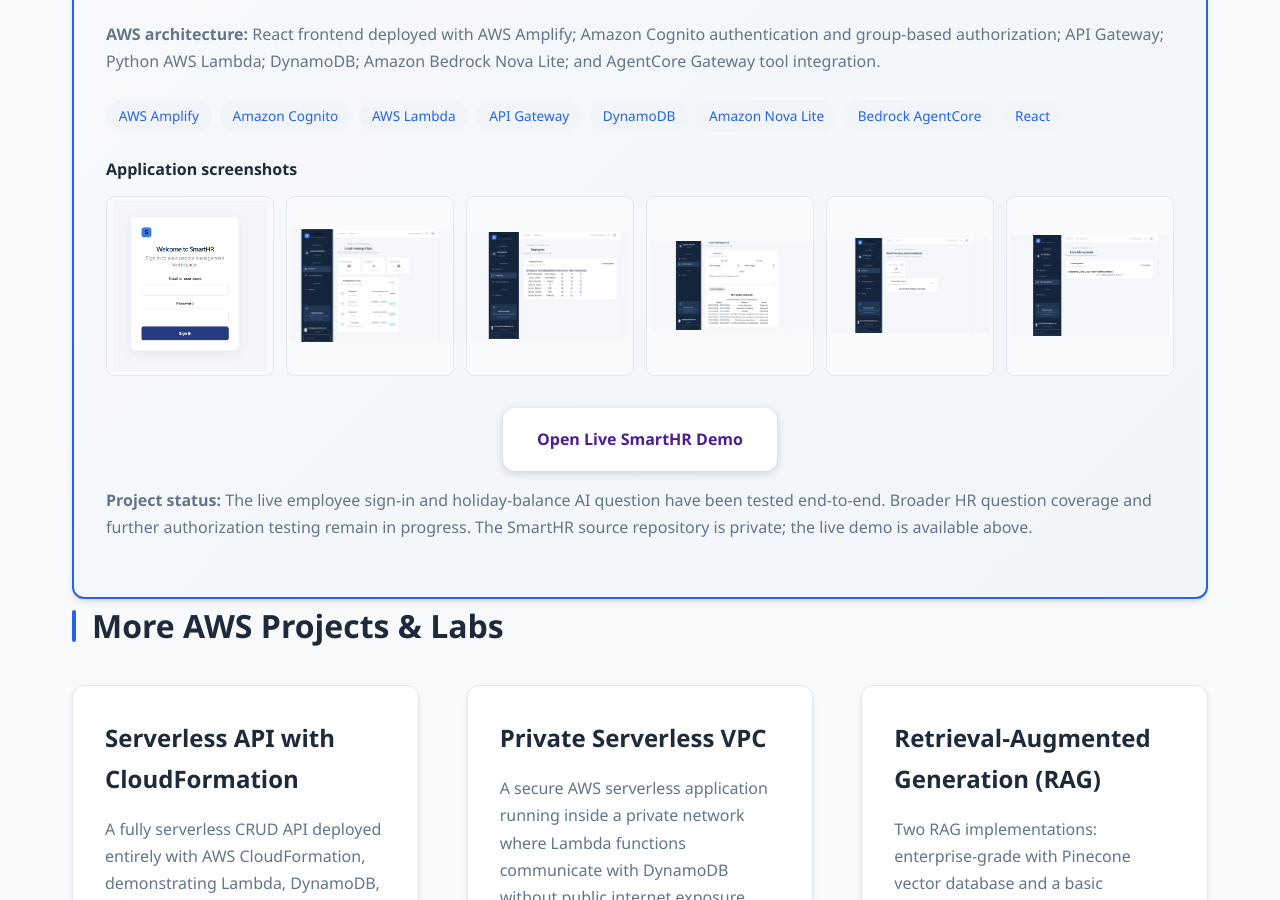
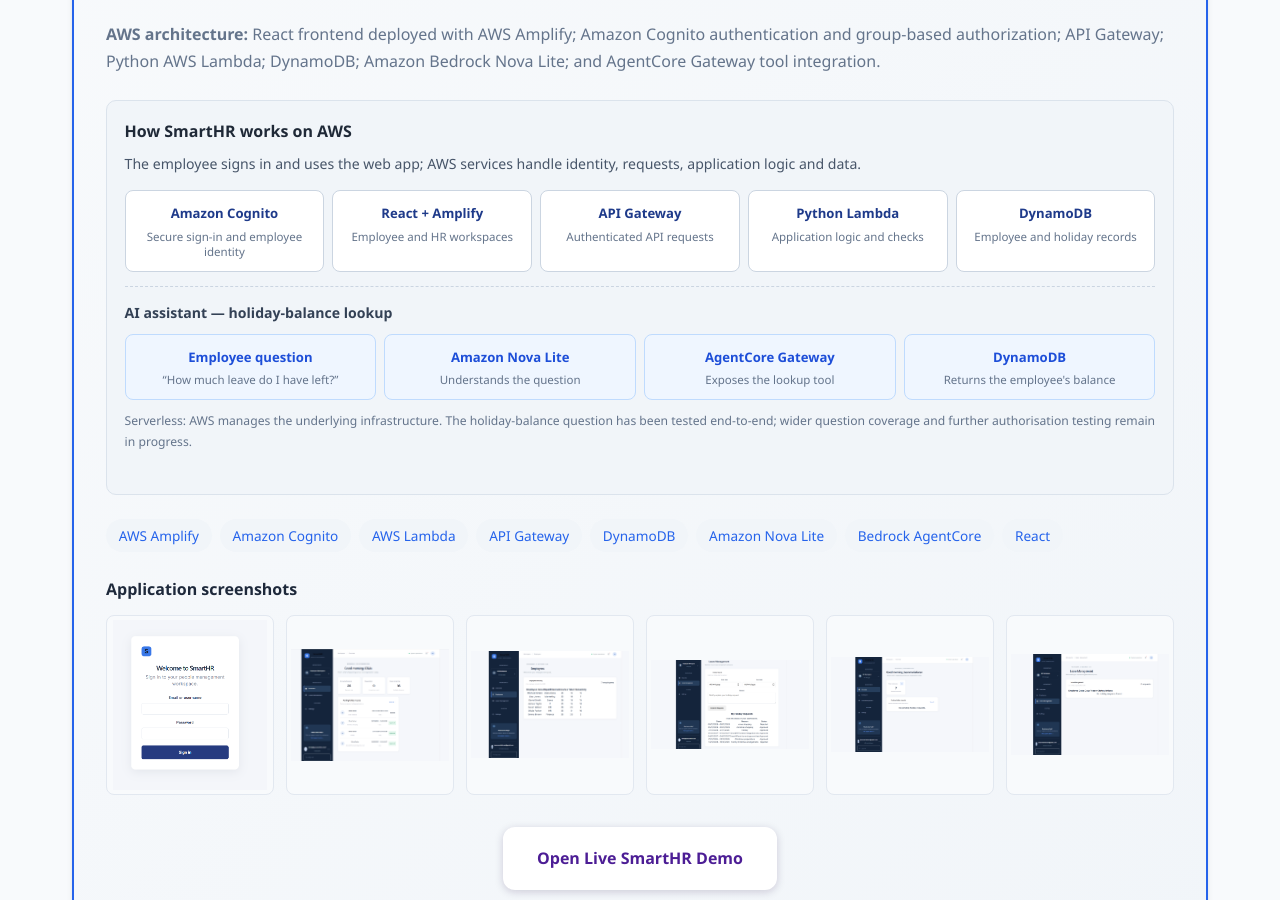
Before and after one commit to Jazblue/mywebsite, a plain HTML site: page index.html in a window 1280 px wide. Shown: the part 10865-11765 px from the top of the page. Drawn offline with Linux system fonts and the light colour scheme.

Commit message:
Show SmartHR AWS architecture diagram on homepage card

```diff
--- a/index.html
+++ b/index.html
@@ -313,7 +313,26 @@
     .fa-github { color: #24292e; }
     .fa-linkedin { color: #0a66c2; }
     .fa-instagram { color: #e1306c; }
-    footer .fa-file-alt { color: var(--primary); }</style>
+    footer .fa-file-alt { color: var(--primary); }
+    .smarthr-home-diagram { margin: 1.25rem 0 1.5rem; padding: 1.1rem; background: #f1f5f9; border: 1px solid #dbe3ec; border-radius: 10px; }
+    .smarthr-home-diagram h4 { margin: 0 0 .4rem; color: #1f2937; }
+    .smarthr-home-diagram .diagram-intro { margin: 0 0 .9rem; font-size: .88rem; color: #475569; }
+    .smarthr-home-flow { display: grid; grid-template-columns: repeat(5, minmax(0, 1fr)); gap: .5rem; align-items: stretch; }
+    .smarthr-home-node { min-width: 0; padding: .7rem .4rem; text-align: center; background: #fff; border: 1px solid #cbd5e1; border-radius: 8px; }
+    .smarthr-home-node strong { display: block; color: #1e3a8a; font-size: .82rem; }
+    .smarthr-home-node span { display: block; margin-top: .25rem; color: #64748b; font-size: .72rem; line-height: 1.35; }
+    .smarthr-home-ai { margin-top: .9rem; padding-top: .85rem; border-top: 1px dashed #cbd5e1; }
+    .smarthr-home-ai > strong { display: block; margin-bottom: .55rem; color: #334155; font-size: .88rem; }
+    .smarthr-home-ai-flow { display: grid; grid-template-columns: repeat(4, minmax(0, 1fr)); gap: .5rem; }
+    .smarthr-home-ai-flow .smarthr-home-node { background: #eff6ff; border-color: #bfdbfe; }
+    .smarthr-home-ai-flow .smarthr-home-node strong { color: #1d4ed8; }
+    .smarthr-home-note { margin: .7rem 0 0; color: #64748b; font-size: .76rem; }
+    @media (max-width: 760px) {
+      .smarthr-home-flow { grid-template-columns: 1fr; }
+      .smarthr-home-ai-flow { grid-template-columns: 1fr 1fr; }
+    }
+
+</style>
 <link rel="stylesheet" href="https://cdnjs.cloudflare.com/ajax/libs/font-awesome/6.4.0/css/all.min.css">
 <link rel="stylesheet" href="https://cdnjs.cloudflare.com/ajax/libs/font-awesome/6.4.0/css/all.min.css">
 <meta name="twitter:title" content="AWS Cloud Projects, AI &amp; Automation Portfolio | Jason Harvey">
@@ -644,6 +663,27 @@ AI-powered voice support system using Vapi for AI voice orchestration, Twilio fo
                     <p>Built a role-based HR application with separate employee and HR workspaces. Employees can sign in, submit holiday requests and view their own requests; HR users can manage employee records and review pending requests.</p>
                     <p><strong>AI assistant:</strong> Employees can ask natural-language questions about their holiday allowance. Amazon Nova Lite interprets the question and uses an Amazon Bedrock AgentCore Gateway tool to retrieve the signed-in employee’s holiday balance from DynamoDB. The end-to-end holiday-balance question has been tested successfully with an employee account.</p>
                     <p><strong>AWS architecture:</strong> React frontend deployed with AWS Amplify; Amazon Cognito authentication and group-based authorization; API Gateway; Python AWS Lambda; DynamoDB; Amazon Bedrock Nova Lite; and AgentCore Gateway tool integration.</p>
+                    <div class="smarthr-home-diagram" role="group" aria-label="SmartHR AWS serverless architecture diagram">
+                        <h4>How SmartHR works on AWS</h4>
+                        <p class="diagram-intro">The employee signs in and uses the web app; AWS services handle identity, requests, application logic and data.</p>
+                        <div class="smarthr-home-flow">
+                            <div class="smarthr-home-node"><strong>Amazon Cognito</strong><span>Secure sign-in and employee identity</span></div>
+                            <div class="smarthr-home-node"><strong>React + Amplify</strong><span>Employee and HR workspaces</span></div>
+                            <div class="smarthr-home-node"><strong>API Gateway</strong><span>Authenticated API requests</span></div>
+                            <div class="smarthr-home-node"><strong>Python Lambda</strong><span>Application logic and checks</span></div>
+                            <div class="smarthr-home-node"><strong>DynamoDB</strong><span>Employee and holiday records</span></div>
+                        </div>
+                        <div class="smarthr-home-ai">
+                            <strong>AI assistant — holiday-balance lookup</strong>
+                            <div class="smarthr-home-ai-flow">
+                                <div class="smarthr-home-node"><strong>Employee question</strong><span>“How much leave do I have left?”</span></div>
+                                <div class="smarthr-home-node"><strong>Amazon Nova Lite</strong><span>Understands the question</span></div>
+                                <div class="smarthr-home-node"><strong>AgentCore Gateway</strong><span>Exposes the lookup tool</span></div>
+                                <div class="smarthr-home-node"><strong>DynamoDB</strong><span>Returns the employee's balance</span></div>
+                            </div>
+                        </div>
+                        <p class="smarthr-home-note">Serverless: AWS manages the underlying infrastructure. The holiday-balance question has been tested end-to-end; wider question coverage and further authorisation testing remain in progress.</p>
+                    </div>
                     <div class="tags">
                         <span class="tag">AWS Amplify</span>
                         <span class="tag">Amazon Cognito</span>
```
